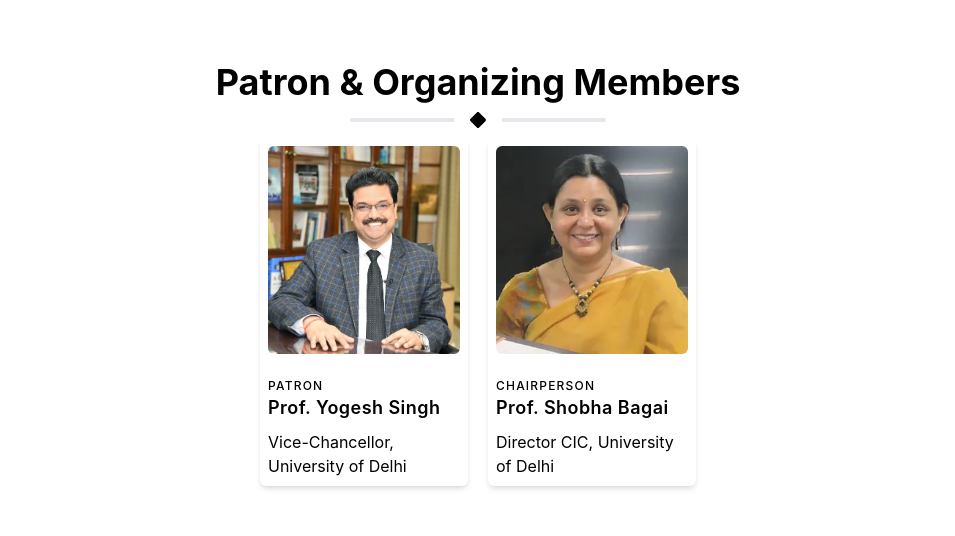
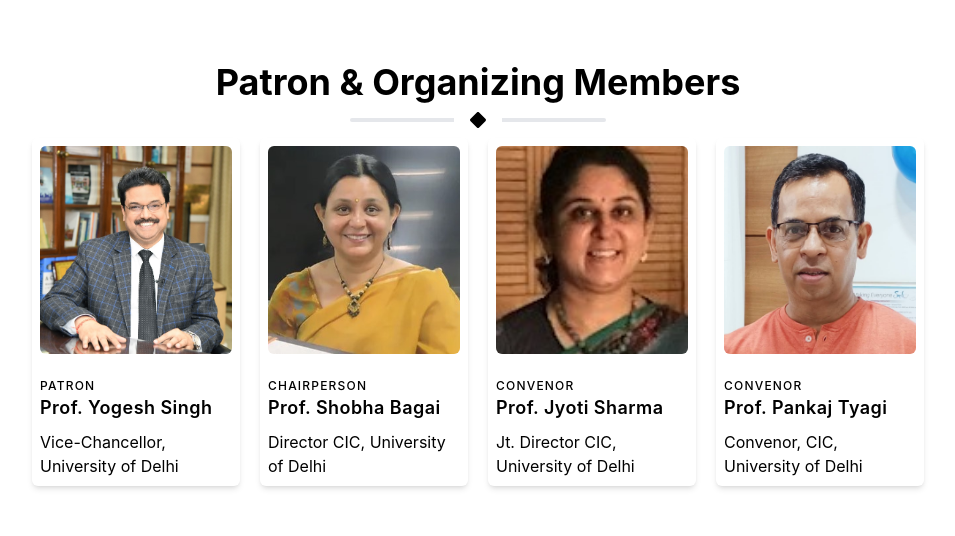
Before and after one commit to Vivekumar08/cic-conference, a React (Create React App) app: page / in a window 1280 px wide. Shown: the part 2000-2536 px from the top of the page, without its empty margins (162-1117 px from the left). Built offline with nearby package versions, Linux system fonts and the light colour scheme; the HTML template or start-up script is replaced by a standard one; a web font is replaced by a local one.

Commit message:
speakers

```diff
--- a/src/Pages/Speakers.jsx
+++ b/src/Pages/Speakers.jsx
@@ -3,10 +3,11 @@
 import React from "react";
 import "./speakers.css";
 import yogesh from "../Assets/Yogesh_Singh_vc.jpg";
-import jitendra from "../Assets/Union-Minister-Jitendra-Singh.jpg";
+// import jitendra from "../Assets/Union-Minister-Jitendra-Singh.jpg";
 import shobha from "../Assets/Shobha_Bagai.jpg";
 import { Tree, TreeNode } from "react-organizational-chart";
-
+import jyoti from "../Assets/jyoti_sharma.jpeg"
+import pankaj from "../Assets/Pankaj_tyagi.jpeg"
 //Speakers
 import jitender from "../Assets/speakers/jitender.jpg";
 import dinesh_Prashad from "../Assets/speakers/dinesh_Prashad.jpg";
@@ -15,13 +16,13 @@
 import rajive from "../Assets/speakers/Rajive_Kumar.jpg";
 import vinit from "../Assets/speakers/Vinit_Joshi.jpg";
 import saroj from "../Assets/speakers/Saroj_sharma.jpg";
-import nikhil_pant from "../Assets/speakers/Nikhil_pant.jpg";
+// import nikhil_pant from "../Assets/speakers/Nikhil_pant.jpg";
 import per_arne from "../Assets/speakers/Per_Arne_Winkstron.jpg";
 import sonam_wangchuk from "../Assets/speakers/Sonam_Wangchuk.jpg";
 import anirbun from "../Assets/speakers/Anirbun.jpg";
 import alok_nikhil from "../Assets/speakers/Alok_Nikhil_Jha.jpg";
 
-import { Speaker } from "../Content";
+// import { Speaker } from "../Content";
 import styled from "@emotion/styled";
 const StyledNode = styled.div`
   padding: 5px;
@@ -41,8 +42,8 @@
           <FontAwesomeIcon icon={faDiamond} />
         </div>
       </div>
-      <div className="flex sm:flex-row ml-6 gap-5 md:ml-0 justify-center flex-col ">
-        <div className="w-52 h-3/4 p-2 rounded-md shadow-md dark:bg-gray-900 dark:text-gray-50">
+      <div className="flex sm:flex-row ml-20 gap-5 md:ml-0 sm:justify-center  flex-col ">
+        <div className="sm:w-52 w-60 h-3/4 p-2 rounded-md shadow-md dark:bg-gray-900 dark:text-gray-50">
           <img
             src={yogesh}
             alt=""
@@ -60,7 +61,7 @@
             Vice-Chancellor, University of Delhi
           </p>
         </div>
-        <div className="w-52 h-3/4  p-2 rounded-md shadow-md dark:bg-gray-900 dark:text-gray-50">
+        <div className="sm:w-52 w-60 h-3/4  p-2 rounded-md shadow-md dark:bg-gray-900 dark:text-gray-50">
           <img
             src={shobha}
             alt=""
@@ -76,6 +77,42 @@
           </div>
           <p className="dark:text-gray-100">
             Director CIC, University of Delhi
+          </p>
+        </div>
+        <div className="sm:w-52 w-60 h-3/4  p-2 rounded-md shadow-md dark:bg-gray-900 dark:text-gray-50">
+          <img
+            src={jyoti}
+            alt=""
+            className="object-cover object-center aspect-square rounded-md h-52 dark:bg-gray-500"
+          />
+          <div className="mt-6 mb-2">
+            <span className="block text-xs font-medium tracking-widest uppercase dark:text-blue-400">
+              Convenor
+            </span>
+            <h2 className="text-lg font-semibold tracking-wide">
+              Prof. Jyoti Sharma
+            </h2>
+          </div>
+          <p className="dark:text-gray-100">
+            Jt. Director CIC, University of Delhi
+          </p>
+        </div>
+        <div className="sm:w-52 w-60 h-3/4  p-2 rounded-md shadow-md dark:bg-gray-900 dark:text-gray-50">
+          <img
+            src={pankaj}
+            alt=""
+            className="object-cover object-center aspect-square rounded-md h-52 dark:bg-gray-500"
+          />
+          <div className="mt-6 mb-2">
+            <span className="block text-xs font-medium tracking-widest uppercase dark:text-blue-400">
+              Convenor
+            </span>
+            <h2 className="text-lg font-semibold tracking-wide">
+              Prof. Pankaj Tyagi
+            </h2>
+          </div>
+          <p className="dark:text-gray-100">
+            Convenor, CIC, University of Delhi
           </p>
         </div>
       </div>
@@ -118,16 +155,16 @@
       <div className="my-2 py-2">
         <Tree
           lineWidth={"2px"}
-          lineColor={"green"}
+          lineColor={"#662F87"}
           lineBorderRadius={"10px"}
           label={<StyledNode>Inaugural Session</StyledNode>}
         >
           <TreeNode label={<StyledNode>Keynote Speaker</StyledNode>}>
             <TreeNode
               label={
-                <StyledNode>
+                <StyledNode className="sm:w-48 w-36">
                   <img
-                    className=" h-48 aspect-square rounded-md object-cover object-center dark:bg-gray-500"
+                    className=" sm:h-48 h-30 aspect-square rounded-md object-cover object-center dark:bg-gray-500"
                     src={dinesh_Prashad}
                     alt={"Prof. Dinesh Prashad Saklani"}
                   />
@@ -152,9 +189,9 @@
           <TreeNode label={<StyledNode>Chief Guest</StyledNode>}>
             <TreeNode
               label={
-                <StyledNode className="w-48 ">
+                <StyledNode className="sm:w-48 w-40 ">
                   <img
-                    className=" h-48 aspect-square rounded-md object-cover object-center dark:bg-gray-500"
+                    className=" sm:h-48 h-30 aspect-square rounded-md object-cover object-center dark:bg-gray-500"
                     src={jitender}
                     alt={"Dr.Jitendra Singh"}
                   />
@@ -176,12 +213,38 @@
               }
             ></TreeNode>
           </TreeNode>
-          <TreeNode label={<StyledNode>Presided by</StyledNode>}></TreeNode>
+          <TreeNode label={<StyledNode>Presided by</StyledNode>}>
+          <TreeNode
+              label={
+                <StyledNode className="sm:w-48 w-40 ">
+                  <img
+                    className=" sm:h-48 h-30 aspect-square rounded-md object-cover object-center dark:bg-gray-500"
+                    src={balram}
+                    alt={"Prof. Balram Pani"}
+                  />
+                  <a
+                    href={"http://bcas.du.ac.in/wp-content/uploads/2019/12/FACULTY-PROFILE-Dr-Balaram-Pani-1.pdf"}
+                    target="_blank"
+                    rel="noopener noreferrer"
+                  >
+                    <h1 className="flex justify-center text-sm md:text-sm font-bold ">
+                      {"Prof. Balram Pani"}
+                    </h1>
+                    <p className="text-xs text-justify text-blue-800 font-semibold flex justify-center">
+                      {
+                        "Dean Colleges, University of Delhi"
+                      }
+                    </p>
+                  </a>
+                </StyledNode>
+              }
+            ></TreeNode>
+          </TreeNode>
         </Tree>
         <br />
         <Tree
           lineWidth={"2px"}
-          lineColor={"green"}
+          lineColor={"#662F87"}
           lineBorderRadius={"10px"}
           label={<StyledNode>Plenary Speakers</StyledNode>}
         >
@@ -292,7 +355,7 @@
         <br />
         <Tree
           lineWidth={"2px"}
-          lineColor={"green"}
+          lineColor={"#662F87"}
           lineBorderRadius={"10px"}
           label={<StyledNode>Invited Speakers</StyledNode>}
         >
```
